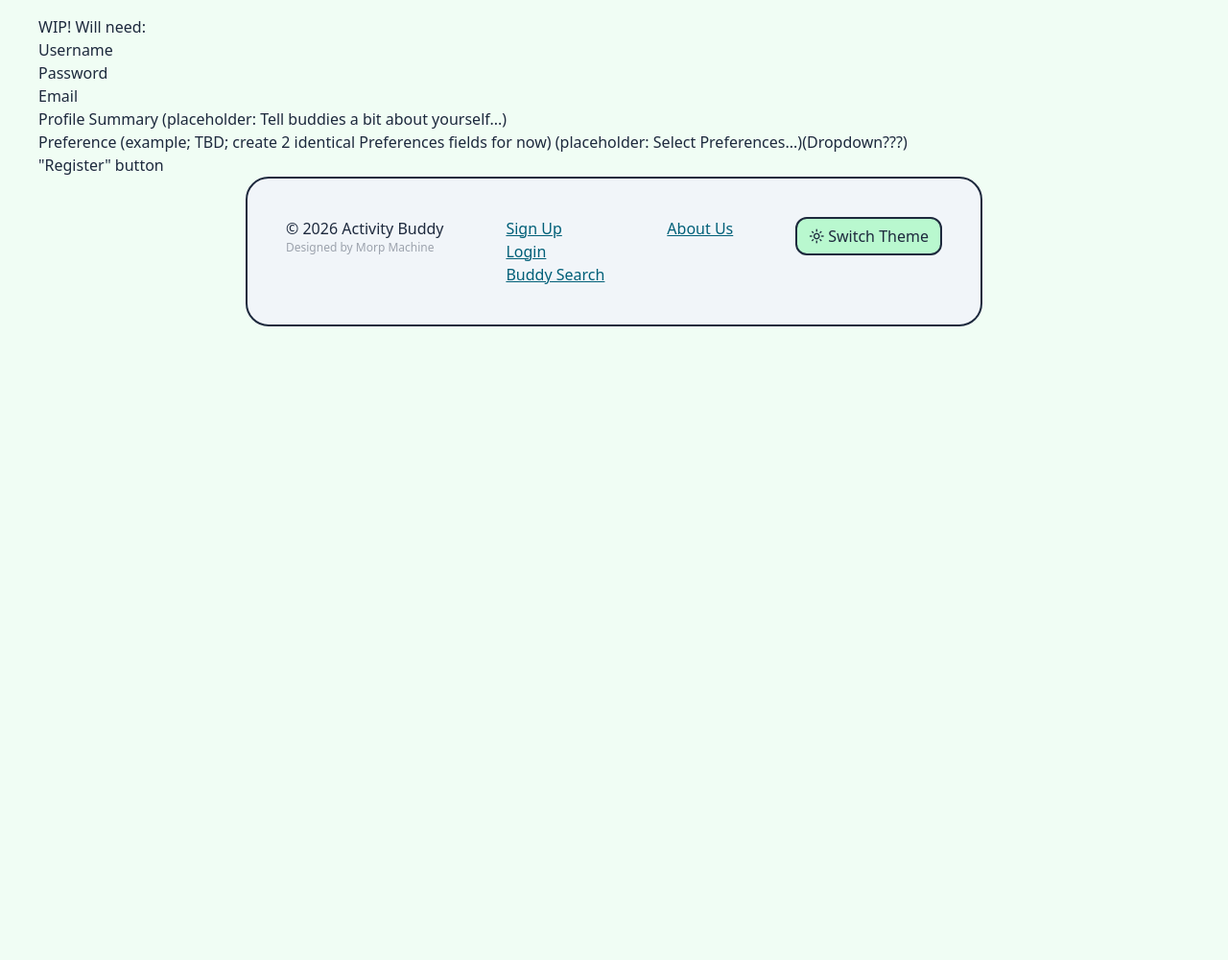
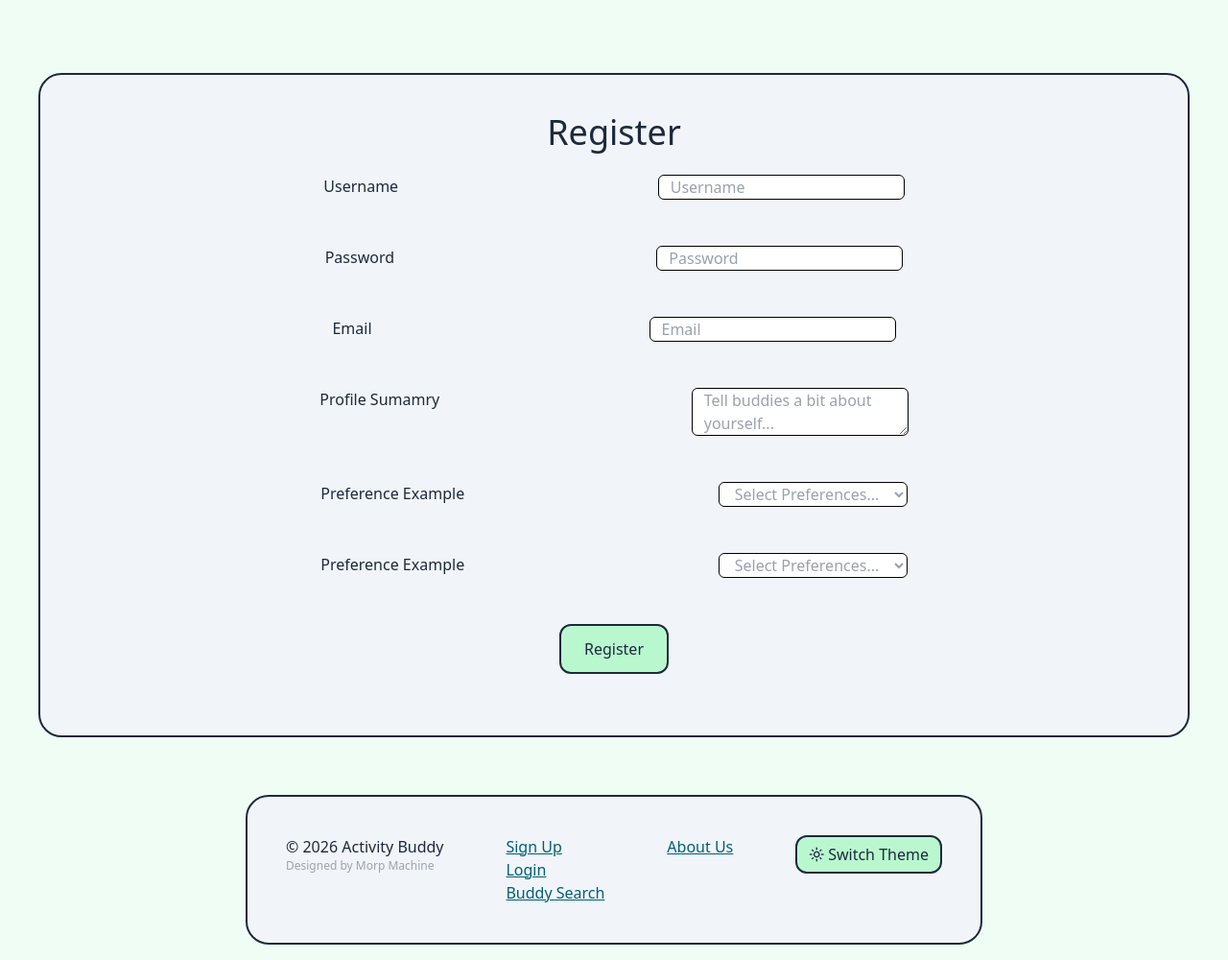
Before and after one commit to evankingca/Activity-Buddy, a Django app: page /register in a window 1280 px wide. Shown: the whole page at 96% size. Before the commit the page ends 340 px from the top, so only its background shows below. Run offline with Django 5.2, Linux system fonts and the light colour scheme; some libraries are stand-ins or nearby versions.

Commit message:
Make register page form

```diff
--- a/browsing/templates/browsing/base.html
+++ b/browsing/templates/browsing/base.html
@@ -37,8 +37,8 @@
             </div>
             <hr>
             <div class="flex sm:flex-row flex-col gap-2 overflow-hidden" id="navbarLinks">
-                <a href="" class="btn btn-primary">Sign Up</a>
-                <a href="" class="btn btn-secondary">Login</a>
+                <a href="register" class="btn btn-primary">Sign Up</a>
+                <a href="login" class="btn btn-secondary">Login</a>
             </div>
         </nav>
     </header>
@@ -54,8 +54,8 @@
             <p class="text-xs text-text/40 dark:text-text/15">Designed by Morp Machine</p>
         </div>
         <ul class="sm:order-0 order-0">
-            <li><a class="link" href="">Sign Up</a></li>
-            <li><a class="link" href="">Login</a></li>
+            <li><a class="link" href="register">Sign Up</a></li>
+            <li><a class="link" href="login">Login</a></li>
             <li><a class="link" href="">Buddy Search</a></li>
         </ul>
         <ul class="sm:order-0 order-1">
--- a/browsing/templates/browsing/register.html
+++ b/browsing/templates/browsing/register.html
@@ -2,15 +2,44 @@
 {% block title %}Register{% endblock %}
 
 {% block content %}
-<div class="container mx-auto">
-    <p>WIP! Will need:</p>
-    <ul>
-        <li>Username</li>
-        <li>Password</li>
-        <li>Email</li>
-        <li>Profile Summary (placeholder: Tell buddies a bit about yourself...)</li>
-        <li>Preference (example; TBD; create 2 identical Preferences fields for now) (placeholder: Select Preferences...)(Dropdown???)</li>
-        <li>"Register" button</li>
-    </ul>
+<div class="container mx-auto my-15">
+    <form class="mt-3 p-7 card">
+        <h1 class="text-4xl text-center">Register</h1>
+        <div class="flex flex-col items-center mx-30">
+            <div class="w-full flex flex-row justify-around">
+                <label class="my-6" for="username">Username</label>
+                <input class="bg-white border border-solid border-black rounded-md px-3 my-6 placeholder:text-gray-400" id="username" type="text" name="username" placeholder="Username" />
+            </div>
+            <div class="w-full flex flex-row justify-around">
+                <label class="my-6" for="password">Password</label>
+                <input class="bg-white border border-solid border-black rounded-md px-3 my-6 placeholder:text-gray-400" id="password" type="password" name="password" placeholder="Password" />
+            </div>
+            <div class="w-full flex flex-row justify-around">
+                <label class="my-6" for="email">Email</label>
+                <input class="bg-white border border-solid border-black rounded-md px-3 my-6 placeholder:text-gray-400" id="email" type="email" name="email" placeholder="Email" />
+            </div>
+            <div class="w-full flex flex-row justify-around">
+                <label class="my-6" for="summary">Profile Sumamry</label>
+                <textarea class="bg-white border border-solid border-black rounded-md px-3 my-6 placeholder:text-gray-400" id="summary" type="summary" name="summary" placeholder="Tell buddies a bit about yourself..."></textarea>
+            </div>
+            <div class="w-full flex flex-row justify-around">
+                <label class="my-6" for="preference_1">Preference Example</label>
+                <select class="bg-white border border-solid border-black rounded-md px-3 my-6 text-gray-400" id="preference_1" type="preference_1" name="preference_1">
+                    <option value="" selected>Select Preferences...</option>
+                    <option value="1">Example 1</option>
+                    <option value="2">Example 2</option>
+                </select>
+            </div>
+            <div class="w-full flex flex-row justify-around">
+                <label class="my-6" for="preference_2">Preference Example</label>
+                <select class="bg-white border border-solid border-black rounded-md px-3 my-6 text-gray-400" id="preference_2" type="preference_2" name="preference_2">
+                    <option value="" selected>Select Preferences...</option>
+                    <option value="1">Example 1</option>
+                    <option value="2">Example 2</option>
+                </select>
+            </div>
+            <button class="btn btn-secondary my-6">Register</button>
+        </div>
+    </form>
 </div>
 {% endblock %}
--- a/tailwindApp/static/css/dist/styles.css
+++ b/tailwindApp/static/css/dist/styles.css
@@ -24,7 +24,9 @@
     --color-slate-200: oklch(92.9% 0.013 255.508);
     --color-slate-800: oklch(27.9% 0.041 260.031);
     --color-gray-50: oklch(98.5% 0.002 247.839);
+    --color-gray-400: oklch(70.7% 0.022 261.325);
     --color-black: #000;
+    --color-white: #fff;
     --spacing: 0.25rem;
     --container-3xl: 48rem;
     --text-xs: 0.75rem;
@@ -35,11 +37,15 @@
     --text-xl--line-height: calc(1.75 / 1.25);
     --text-2xl: 1.5rem;
     --text-2xl--line-height: calc(2 / 1.5);
+    --text-4xl: 2.25rem;
+    --text-4xl--line-height: calc(2.5 / 2.25);
     --text-5xl: 3rem;
     --text-5xl--line-height: 1;
     --font-weight-bold: 700;
     --tracking-normal: 0em;
     --leading-normal: 1.5;
+    --radius-md: 0.375rem;
+    --radius-lg: 0.5rem;
     --radius-3xl: 1.5rem;
     --default-font-family: var(--font-sans);
     --default-mono-font-family: var(--font-mono);
@@ -262,17 +268,35 @@
   .mx-10 {
     margin-inline: calc(var(--spacing) * 10);
   }
+  .mx-20 {
+    margin-inline: calc(var(--spacing) * 20);
+  }
+  .mx-30 {
+    margin-inline: calc(var(--spacing) * 30);
+  }
   .mx-auto {
     margin-inline: auto;
   }
+  .my-3 {
+    margin-block: calc(var(--spacing) * 3);
+  }
+  .my-6 {
+    margin-block: calc(var(--spacing) * 6);
+  }
   .my-15 {
     margin-block: calc(var(--spacing) * 15);
+  }
+  .my-auto {
+    margin-block: auto;
   }
   .mt-3 {
     margin-top: calc(var(--spacing) * 3);
   }
   .mt-8 {
     margin-top: calc(var(--spacing) * 8);
+  }
+  .mt-10 {
+    margin-top: calc(var(--spacing) * 10);
   }
   .block {
     display: block;
@@ -352,9 +394,26 @@
   .rounded-3xl {
     border-radius: var(--radius-3xl);
   }
+  .rounded-lg {
+    border-radius: var(--radius-lg);
+  }
+  .rounded-md {
+    border-radius: var(--radius-md);
+  }
+  .border {
+    border-style: var(--tw-border-style);
+    border-width: 1px;
+  }
   .border-2 {
     border-style: var(--tw-border-style);
     border-width: 2px;
+  }
+  .border-solid {
+    --tw-border-style: solid;
+    border-style: solid;
+  }
+  .border-black {
+    border-color: var(--color-black);
   }
   .border-slate-800 {
     border-color: var(--color-slate-800);
@@ -368,11 +427,32 @@
   .bg-slate-100 {
     background-color: var(--color-slate-100);
   }
+  .bg-white {
+    background-color: var(--color-white);
+  }
+  .object-contain {
+    object-fit: contain;
+  }
+  .p-3 {
+    padding: calc(var(--spacing) * 3);
+  }
   .p-4 {
     padding: calc(var(--spacing) * 4);
   }
+  .p-5 {
+    padding: calc(var(--spacing) * 5);
+  }
+  .p-7 {
+    padding: calc(var(--spacing) * 7);
+  }
   .px-2 {
     padding-inline: calc(var(--spacing) * 2);
+  }
+  .px-3 {
+    padding-inline: calc(var(--spacing) * 3);
+  }
+  .px-5 {
+    padding-inline: calc(var(--spacing) * 5);
   }
   .py-2 {
     padding-block: calc(var(--spacing) * 2);
@@ -380,12 +460,19 @@
   .py-4 {
     padding-block: calc(var(--spacing) * 4);
   }
+  .text-center {
+    text-align: center;
+  }
   .font-serif {
     font-family: var(--font-serif);
   }
   .text-2xl {
     font-size: var(--text-2xl);
     line-height: var(--tw-leading, var(--text-2xl--line-height));
+  }
+  .text-4xl {
+    font-size: var(--text-4xl);
+    line-height: var(--tw-leading, var(--text-4xl--line-height));
   }
   .text-5xl {
     font-size: var(--text-5xl);
@@ -418,6 +505,9 @@
   .text-black {
     color: var(--color-black);
   }
+  .text-gray-400 {
+    color: var(--color-gray-400);
+  }
   .text-text {
     color: var(--color-text);
   }
@@ -431,6 +521,9 @@
     .text-text\/40 {
       color: color-mix(in oklab, var(--color-text) 40%, transparent);
     }
+  }
+  .placeholder\:text-gray-400::placeholder {
+    color: var(--color-gray-400);
   }
   @media (width >= 40rem) {
     .sm\:order-0 {
```
Also changed, not shown: other parts of tailwindApp/static/css/dist/styles.css (+38 -15 lines), browsing/templates/browsing/login.html (+11 -10 lines), 4 other files.
